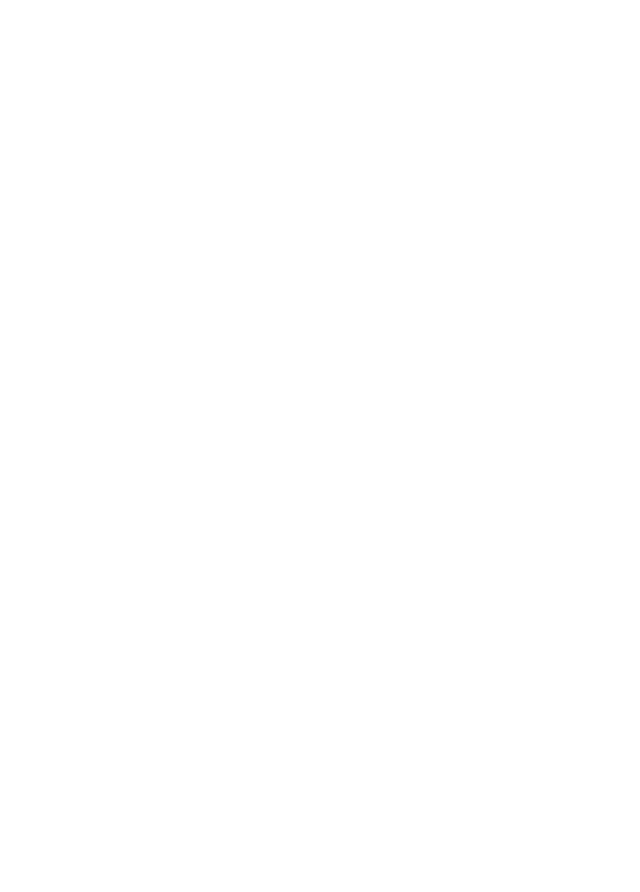
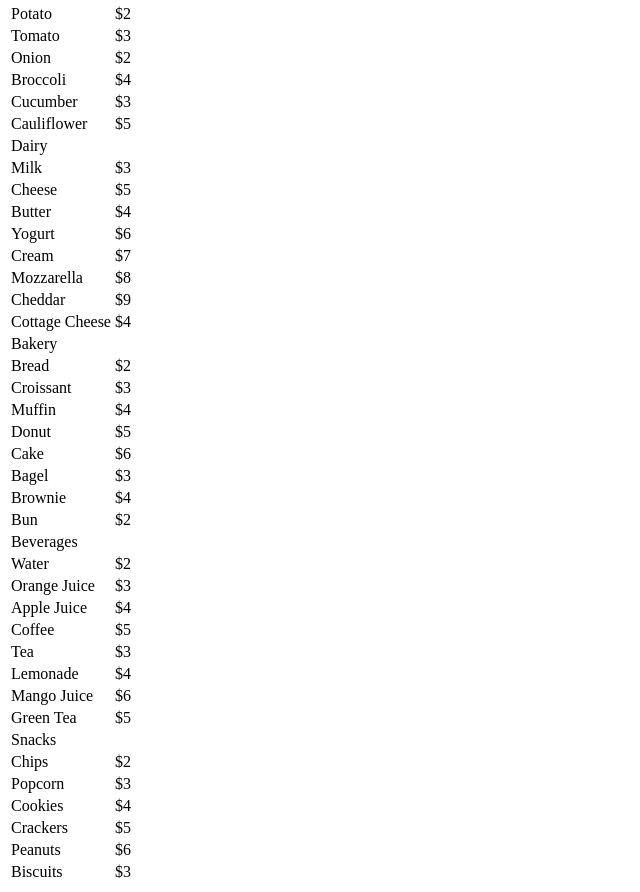
Before and after one commit to rezasdsju/product-search-react-ts, a React (Vite) app: page / in a window 1280 px wide. Shown: the part 421-1313 px from the top of the page, without its empty margins (0-640 px from the left). Before the commit the page ends 800 px from the top, so only its background shows below. Built offline with nearby package versions, Linux system fonts and the light colour scheme.

Commit message:
data: add more products to product list

```diff
--- a/src/App.tsx
+++ b/src/App.tsx
@@ -8,12 +8,56 @@
 
 const products: Product[] = [
   { category: "Fruits", price: "$1", stocked: true, name: "Apple" },
-  { category: "Fruits", price: "$1", stocked: true, name: "Dragonfruit" },
-  { category: "Fruits", price: "$2", stocked: false, name: "Passionfruit" },
+  { category: "Fruits", price: "$2", stocked: true, name: "Banana" },
+  { category: "Fruits", price: "$3", stocked: false, name: "Mango" },
+  { category: "Fruits", price: "$2", stocked: true, name: "Orange" },
+  { category: "Fruits", price: "$4", stocked: false, name: "Pineapple" },
+  { category: "Fruits", price: "$1", stocked: true, name: "Guava" },
+  { category: "Fruits", price: "$5", stocked: true, name: "Grapes" },
+  { category: "Fruits", price: "$3", stocked: false, name: "Papaya" },
+  { category: "Fruits", price: "$2", stocked: true, name: "Watermelon" },
+  { category: "Fruits", price: "$6", stocked: false, name: "Strawberry" },
   { category: "Vegetables", price: "$2", stocked: true, name: "Spinach" },
   { category: "Vegetables", price: "$4", stocked: false, name: "Pumpkin" },
-  { category: "Vegetables", price: "$1", stocked: true, name: "Peas" }
-]
+  { category: "Vegetables", price: "$1", stocked: true, name: "Peas" },
+  { category: "Vegetables", price: "$3", stocked: true, name: "Carrot" },
+  { category: "Vegetables", price: "$2", stocked: false, name: "Potato" },
+  { category: "Vegetables", price: "$3", stocked: true, name: "Tomato" },
+  { category: "Vegetables", price: "$2", stocked: true, name: "Onion" },
+  { category: "Vegetables", price: "$4", stocked: false, name: "Broccoli" },
+  { category: "Vegetables", price: "$3", stocked: true, name: "Cucumber" },
+  { category: "Vegetables", price: "$5", stocked: false, name: "Cauliflower" },
+  { category: "Dairy", price: "$3", stocked: true, name: "Milk" },
+  { category: "Dairy", price: "$5", stocked: true, name: "Cheese" },
+  { category: "Dairy", price: "$4", stocked: false, name: "Butter" },
+  { category: "Dairy", price: "$6", stocked: true, name: "Yogurt" },
+  { category: "Dairy", price: "$7", stocked: false, name: "Cream" },
+  { category: "Dairy", price: "$8", stocked: true, name: "Mozzarella" },
+  { category: "Dairy", price: "$9", stocked: false, name: "Cheddar" },
+  { category: "Dairy", price: "$4", stocked: true, name: "Cottage Cheese" },
+  { category: "Bakery", price: "$2", stocked: true, name: "Bread" },
+  { category: "Bakery", price: "$3", stocked: false, name: "Croissant" },
+  { category: "Bakery", price: "$4", stocked: true, name: "Muffin" },
+  { category: "Bakery", price: "$5", stocked: true, name: "Donut" },
+  { category: "Bakery", price: "$6", stocked: false, name: "Cake" },
+  { category: "Bakery", price: "$3", stocked: true, name: "Bagel" },
+  { category: "Bakery", price: "$4", stocked: false, name: "Brownie" },
+  { category: "Bakery", price: "$2", stocked: true, name: "Bun" },
+  { category: "Beverages", price: "$2", stocked: true, name: "Water" },
+  { category: "Beverages", price: "$3", stocked: true, name: "Orange Juice" },
+  { category: "Beverages", price: "$4", stocked: false, name: "Apple Juice" },
+  { category: "Beverages", price: "$5", stocked: true, name: "Coffee" },
+  { category: "Beverages", price: "$3", stocked: false, name: "Tea" },
+  { category: "Beverages", price: "$4", stocked: true, name: "Lemonade" },
+  { category: "Beverages", price: "$6", stocked: false, name: "Mango Juice" },
+  { category: "Beverages", price: "$5", stocked: true, name: "Green Tea" },
+  { category: "Snacks", price: "$2", stocked: true, name: "Chips" },
+  { category: "Snacks", price: "$3", stocked: false, name: "Popcorn" },
+  { category: "Snacks", price: "$4", stocked: true, name: "Cookies" },
+  { category: "Snacks", price: "$5", stocked: true, name: "Crackers" },
+  { category: "Snacks", price: "$6", stocked: false, name: "Peanuts" },
+  { category: "Snacks", price: "$3", stocked: true, name: "Biscuits" }
+];
 
 function App() {
   const [searchedItem, setSearchedItem] = useState<string>("")
```
